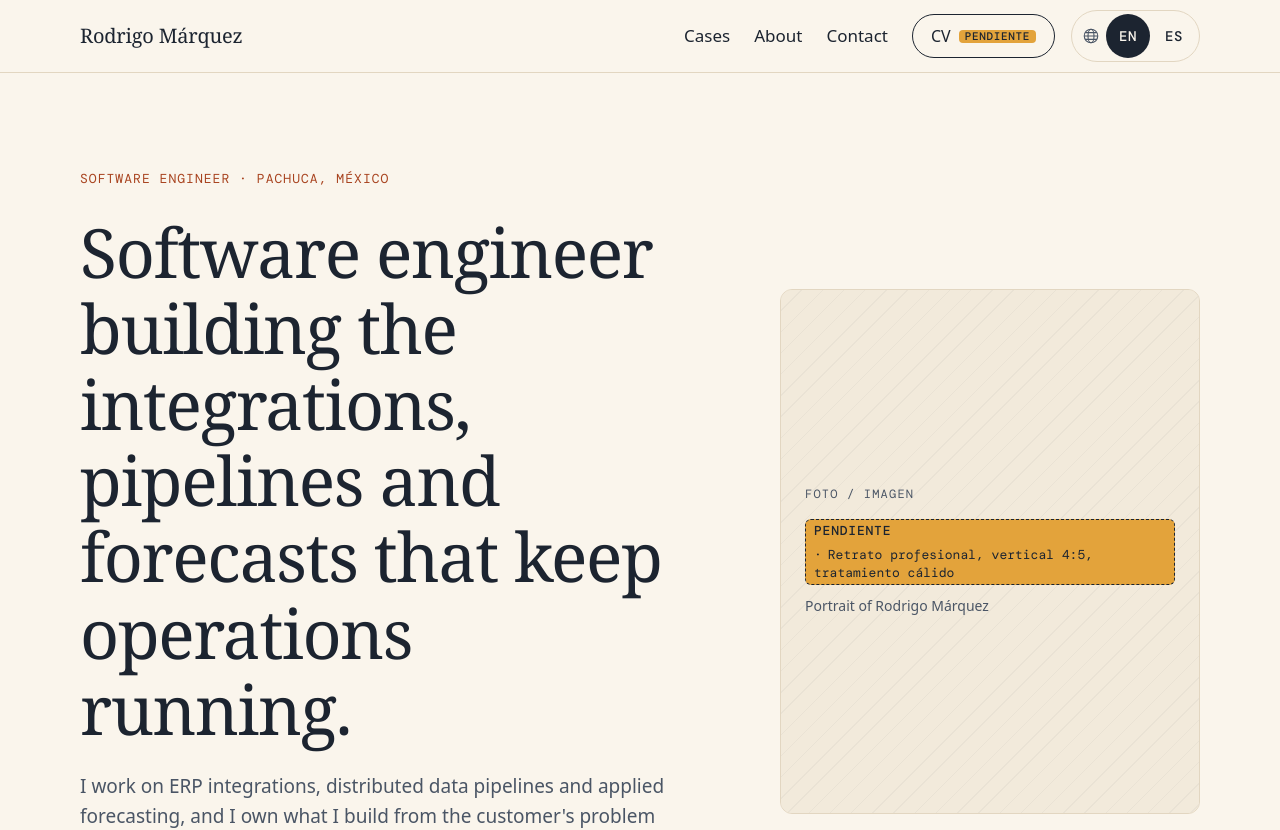
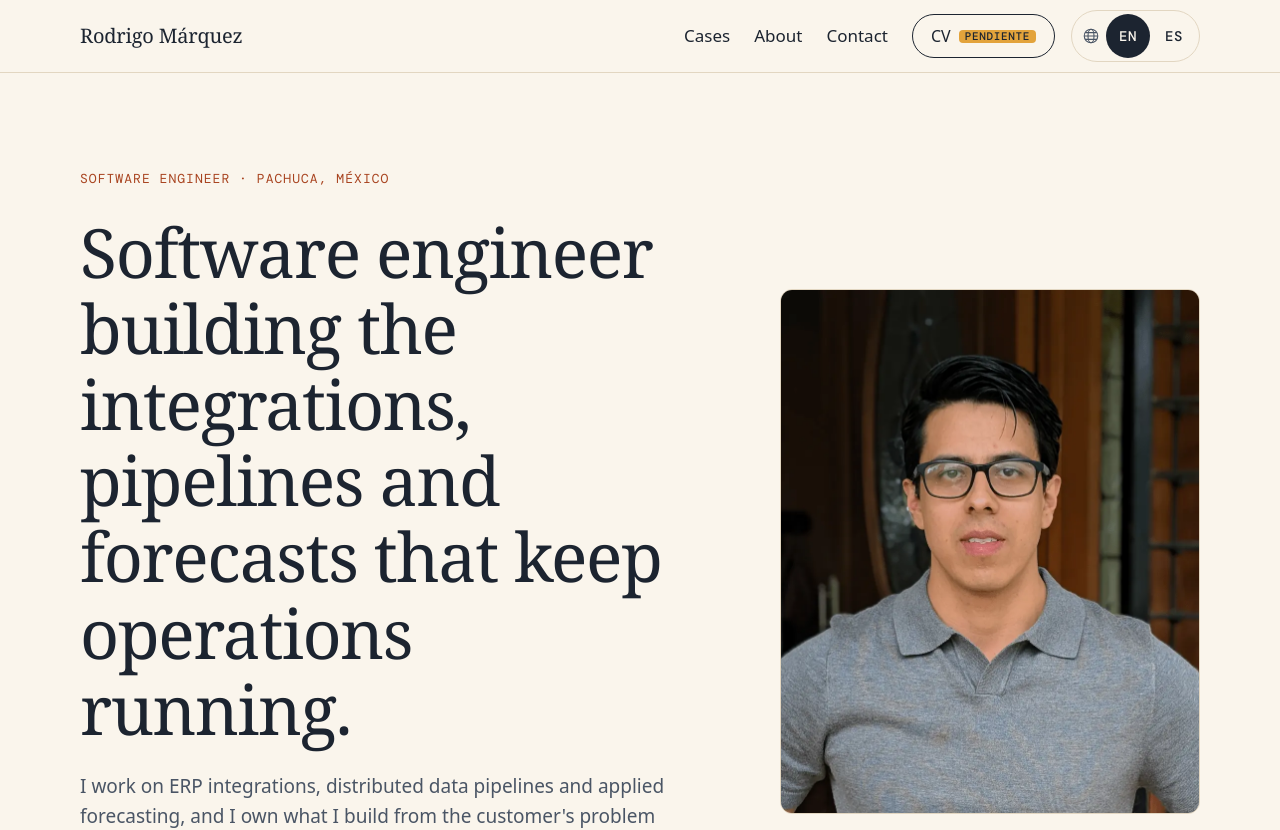
Before and after one commit to Ro-MP/portfolio, an Angular app in the folder web/: page /en in a window 1280 px wide. Shown: the top 830 px of the page. Built offline with nearby package versions, Linux system fonts and the light colour scheme.

Commit message:
Hero Photo

```diff
--- a/web/src/app/content/en.ts
+++ b/web/src/app/content/en.ts
@@ -41,7 +41,7 @@ export const en: SiteContent = {
       kind: 'image',
       ratio: '4 / 5',
       alt: 'Portrait of Rodrigo Márquez',
-      pending: 'Retrato profesional, vertical 4:5, tratamiento cálido',
+      src: '/media/hero-1.webp',
     },
   },
   metrics: {
--- a/web/src/app/content/es.ts
+++ b/web/src/app/content/es.ts
@@ -41,7 +41,7 @@ export const es: SiteContent = {
       kind: 'image',
       ratio: '4 / 5',
       alt: 'Retrato de Rodrigo Márquez',
-      pending: 'Retrato profesional, vertical 4:5, tratamiento cálido',
+      src: '/media/hero-1.webp',
     },
   },
   metrics: {
```
Also changed, not shown: web/public/media/hero-1.webp (added).
